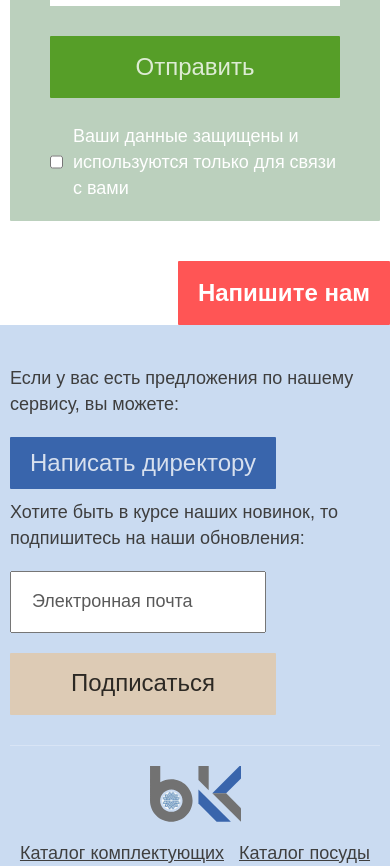
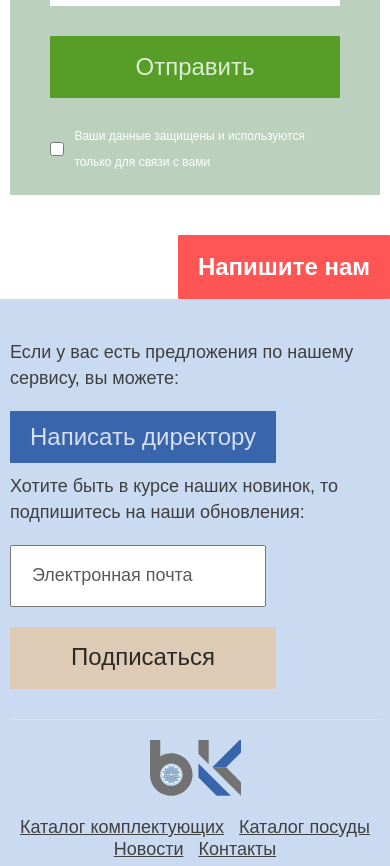
Before and after one commit to fullmetalldev/bkapp, a React (Create React App) app: page /production in a window 390 px wide. Shown: the part 1420-2286 px from the top of the page. Built offline with nearby package versions, Linux system fonts and the light colour scheme.

Commit message:
fixed contract/prod form checkbox size

```diff
--- a/src/Pages/ContractProduction/ContractProdAdaptive.css
+++ b/src/Pages/ContractProduction/ContractProdAdaptive.css
@@ -63,5 +63,15 @@
     padding: 0;
   }
 }
+@media (max-width: 550px) {
+  .contractProduction__orderForm_checkbox span {
+    font-size: 14px;
+  }
+}
+@media (max-width: 425px) {
+  .contractProduction__orderForm_checkbox span {
+    font-size: 12px;
+  }
+}
 
 /*# sourceMappingURL=ContractProdAdaptive.css.map */
--- a/src/Pages/ContractProduction/ContractProdAdaptive.scss
+++ b/src/Pages/ContractProduction/ContractProdAdaptive.scss
@@ -61,3 +61,15 @@
     padding: 0;
   }
 }
+
+@media (max-width: 550px) {
+  .contractProduction__orderForm_checkbox span{
+    font-size: 14px;
+  }
+}
+
+@media (max-width: 425px) {
+  .contractProduction__orderForm_checkbox span{
+    font-size: 12px;
+  }
+}
```
Also changed, not shown: 1 other file (tests, documents, lock files or other folders).
